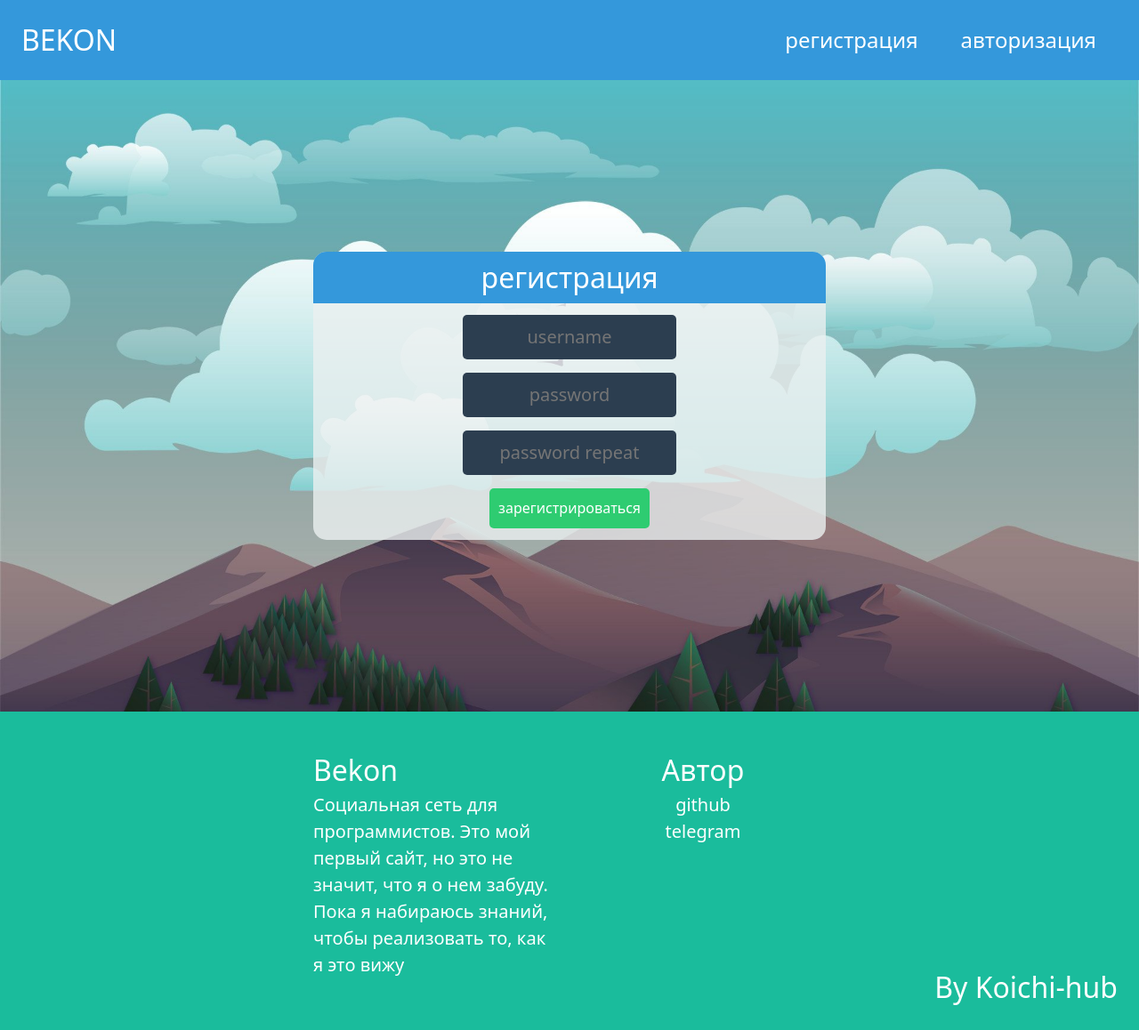
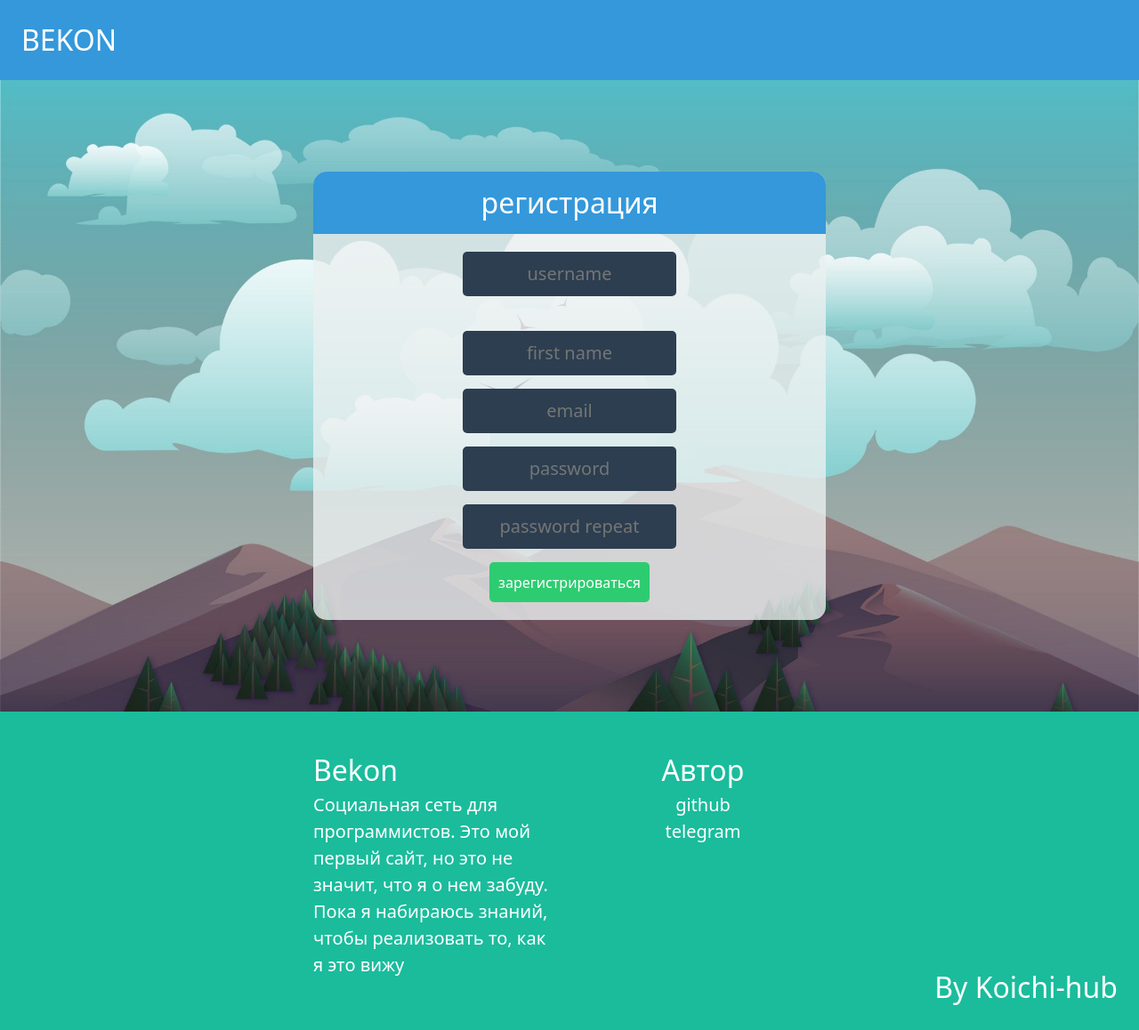
Before and after one commit to Koichi-hub/Bekon, a Django app: page /account/register/ in a window 1280 px wide. Shown: the whole page at 89% size. Run offline with Django 4.2, Linux system fonts and the light colour scheme; some libraries are stand-ins or nearby versions.

Commit message:
register

```diff
--- a/bekon/account/forms.py
+++ b/bekon/account/forms.py
@@ -3,12 +3,17 @@
 
 
 class RegistrationForm(forms.ModelForm):
-    password = forms.CharField(label='Password', widget=forms.PasswordInput)
-    password2 = forms.CharField(label='Repeat password', widget=forms.PasswordInput)
+    password = forms.CharField(widget=forms.PasswordInput(attrs={'placeholder': 'password'}))
+    password2 = forms.CharField(widget=forms.PasswordInput(attrs={'placeholder': 'password repeat'}))
 
     class Meta:
         model = User
         fields = ('username', 'first_name', 'email')
+        widgets = {
+            'username': forms.TextInput(attrs={'placeholder': 'username'}),
+            'first_name': forms.TextInput(attrs={'placeholder': 'first name'}),
+            'email': forms.EmailInput(attrs={'placeholder': 'email'}),
+        }
 
     def clean_password2(self):
         cd = self.cleaned_data
--- a/bekon/account/views.py
+++ b/bekon/account/views.py
@@ -12,10 +12,10 @@
             new_user = form.save(commit=False)
             new_user.set_password(form.cleaned_data['password'])
             new_user.save()
-            return render(request, 'account/register_done.html', {'new_user': new_user})
+            return render(request, 'account/register_done.html', {'first_name': new_user.first_name})
     else:
         form = RegistrationForm()
-    return render(request, 'account/register.html', {'user_form': form})
+    return render(request, 'account/register.html', {'register_form': form})
 
 
 def login(request):
--- a/bekon/static/css/style.css
+++ b/bekon/static/css/style.css
@@ -53,7 +53,6 @@
     flex-flow: column;
     position: relative;
     width: 576px;
-    height: 324px;
     z-index: 1;
 }
 .register-title {
@@ -82,8 +81,12 @@
     align-items: center;
     justify-content: center;
     height: 100%;
+    padding: 20px;
 }
-.register-field {
+.register-form > label, .register-form > span {
+    display: none;
+}
+.register-form > input {
     width: 240px;
     padding: 0;
     margin-bottom: 15px;
@@ -94,6 +97,17 @@
     border: none;
     border-radius: 5px;
     font-size: 20px;
+}
+
+.register_done {
+    display: flex;
+    flex-flow: column;
+    align-items: center;
+    padding: 20px;
+}
+
+.register_done > p {
+    font-size: 24px;
 }
 
 .login {
--- a/bekon/templates/account/register.html
+++ b/bekon/templates/account/register.html
@@ -1,5 +1,12 @@
 {% extends "base.html" %}
 {% block title %} Register {% endblock %}
+{% block header %}
+<header>
+<div class="header d-flex justify-content-between">
+  <a href="/" id="logo" class="d-flex align-items-center mx-4">BEKON</a>
+</div>
+</header>
+{% endblock %}
 {% block main %}
 <main>
     <div class="main">
@@ -7,9 +14,8 @@
             <div class="transparent-bg"></div>
             <div class="register-title">регистрация</div>
             <form class="register-form" method="POST" action=".">
-                <input class="register-field" type="text" placeholder="username" />
-                <input class="register-field" type="password" placeholder="password">
-                <input class="register-field" type="password" placeholder="password repeat">
+                {{ register_form }}
+                {% csrf_token %}
                 <button class="register-button" type="submit">зарегистрироваться</button>
             </form>
         </div>
```
Also changed, not shown: bekon/templates/account/login.html (+7 -0 lines), bekon/templates/account/register_done.html (+28 -10 lines).
